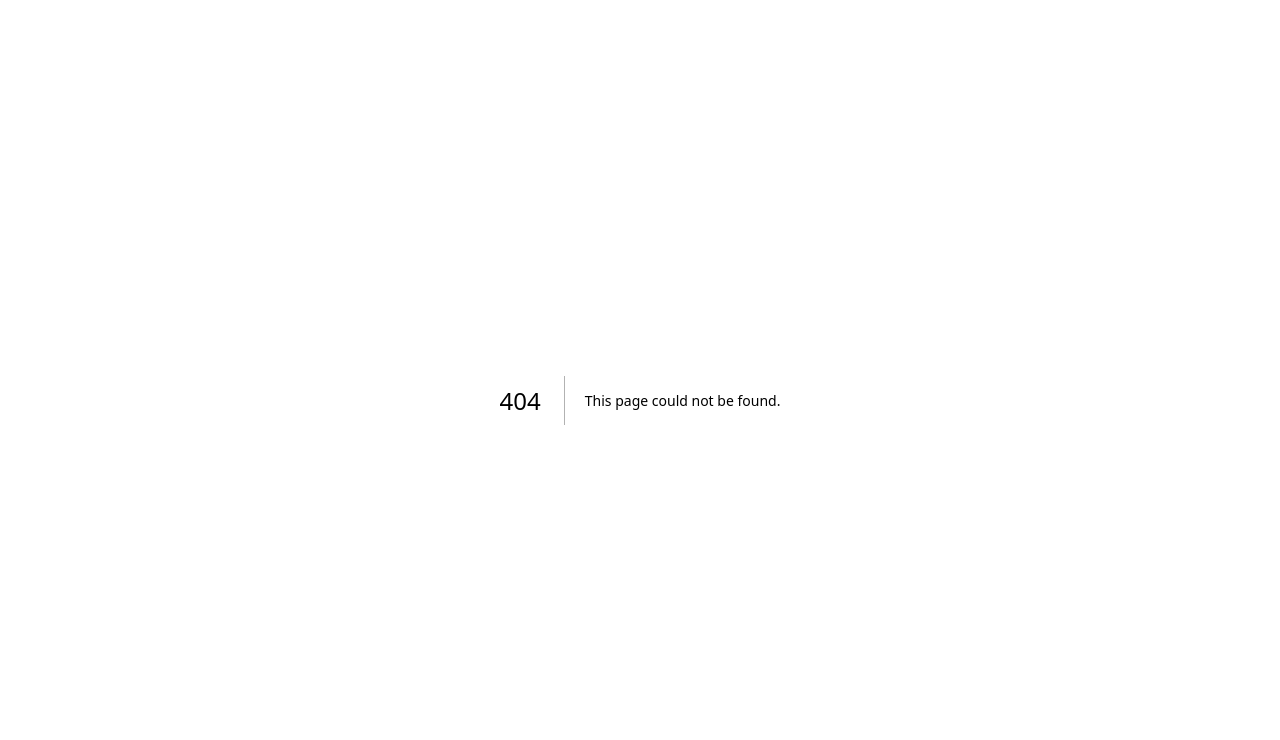
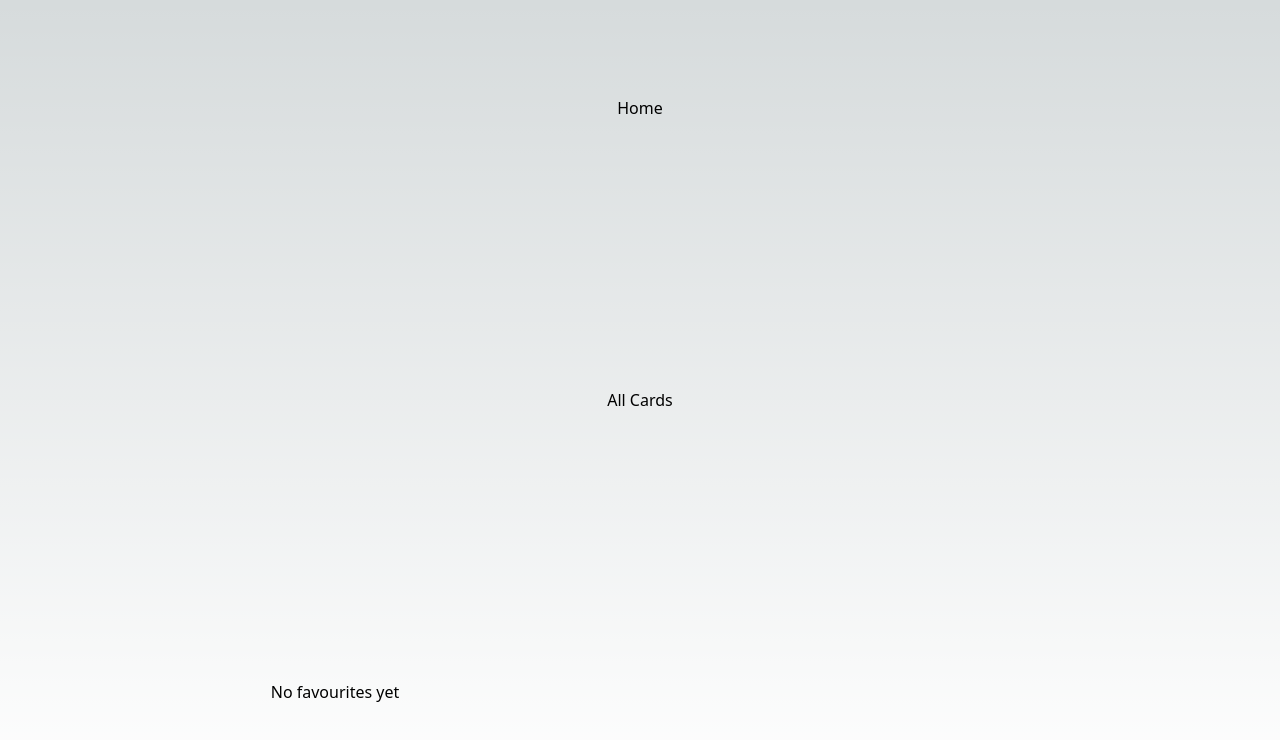
Before and after one commit to simonpartridge86/hearthstone-app, a Next.js app: page /favourites in a window 1280 px wide. Before the commit this address had no page. Shown: the top 740 px of the page. Built offline with nearby package versions, Linux system fonts and the light colour scheme.

Commit message:
implemented zustand; added favourites page; added BackButton; updated Card Page

```diff
--- a/src/app/all-cards/page.tsx
+++ b/src/app/all-cards/page.tsx
@@ -9,15 +9,16 @@ type CardBrowserProps = {
   searchParams: { limit: string };
 };
 
-const CardBrowser: React.FC<CardBrowserProps> = async ({ searchParams }) => {
+const AllCardsPage: React.FC<CardBrowserProps> = async ({ searchParams }) => {
   const limit = Number(searchParams.limit);
   const { cards }: { cards: CardData[] } = await getCards(limit);
 
   return (
     <main className="flex min-h-screen flex-col items-center justify-between p-24">
-      Card Library
+      <h1>View All Cards</h1>
       <Link href="/">Home</Link>
       <Link href="/card-search?page=1">Card Search</Link>
+      <Link href="/favourites">Favourites</Link>
       <CardContainer>
         {cards?.map((card) => {
           return <CardImage card={card} key={card.id} />;
@@ -28,4 +29,4 @@ const CardBrowser: React.FC<CardBrowserProps> = async ({ searchParams }) => {
   );
 };
 
-export default CardBrowser;
+export default AllCardsPage;
--- a/src/app/card-search/page.tsx
+++ b/src/app/card-search/page.tsx
@@ -8,7 +8,7 @@ type CardBrowserProps = {
   searchParams: { page: string };
 };
 
-const CardSearch: React.FC<CardBrowserProps> = async ({ searchParams }) => {
+const CardSearchPage: React.FC<CardBrowserProps> = async ({ searchParams }) => {
   const pageNumber = Number(searchParams.page);
   const { cards, pageCount }: { cards: CardData[]; pageCount: number } =
     await getFilteredCards(pageNumber);
@@ -33,4 +33,4 @@ const CardSearch: React.FC<CardBrowserProps> = async ({ searchParams }) => {
   );
 };
 
-export default CardSearch;
+export default CardSearchPage;
--- /dev/null
+++ b/src/app/favourites/page.tsx
@@ -0,0 +1,41 @@
+"use client";
+
+import { CardContainer } from "@/components/CardContainer";
+import { FavouriteButton } from "@/components/FavouriteButton";
+import useStore from "@/utils/zustandStore";
+import Image from "next/image";
+import Link from "next/link";
+
+const FavouritesPage = () => {
+  const { favourites } = useStore();
+
+  return (
+    <main className="flex min-h-screen flex-col items-center justify-between p-24">
+      <Link href="/">Home</Link>
+      <Link href="/all-cards?limit=100">All Cards</Link>
+      <CardContainer>
+        {!favourites.length ? (
+          <h2>No favourites yet</h2>
+        ) : (
+          favourites.map((favourite) => {
+            return (
+              <div key={favourite.id}>
+                <Link href={`/card/${favourite.id}`}>
+                  <Image
+                    src={favourite.image}
+                    width={150}
+                    height={250}
+                    alt="hearthstone card"
+                  />
+                </Link>
+                <FavouriteButton id={favourite.id} image={favourite.image} />
+              </div>
+            );
+          })
+        )}
+      </CardContainer>
+    </main>
+  );
+};
+
+export default FavouritesPage;
--- /dev/null
+++ b/src/components/BackButton.tsx
@@ -0,0 +1,9 @@
+"use client";
+
+import { useRouter } from "next/navigation";
+
+export const BackButton = () => {
+  const router = useRouter();
+
+  return <button onClick={() => router.back()}>Go Back</button>;
+};
--- a/src/components/CardImage.tsx
+++ b/src/components/CardImage.tsx
@@ -1,6 +1,7 @@
 import { CardData } from "@/utils/types";
 import Image from "next/image";
 import Link from "next/link";
+import { FavouriteButton } from "./FavouriteButton";
 
 type CardImageProps = {
   card: CardData;
@@ -8,6 +9,7 @@ type CardImageProps = {
 
 export const CardImage: React.FC<CardImageProps> = ({ card }) => {
   return (
+    <div>
       <Link href={`/card/${card.id}`}>
         <Image
           key={card.id}
@@ -17,5 +19,7 @@ export const CardImage: React.FC<CardImageProps> = ({ card }) => {
           alt="hearthstone card"
         />
       </Link>
+      <FavouriteButton id={card.id} image={card.image} />
+    </div>
   );
 };
--- /dev/null
+++ b/src/components/FavouriteButton.tsx
@@ -0,0 +1,31 @@
+"use client";
+
+import useStore from "@/utils/zustandStore";
+
+type FavouriteButtonProps = {
+  id: number;
+  image: string;
+};
+
+export const FavouriteButton: React.FC<FavouriteButtonProps> = ({
+  id,
+  image,
+}) => {
+  const { favourites, addFavourite, removeFavourite } = useStore();
+
+  const isFavourite = favourites.some((item) => item.id === id);
+
+  const handleClick = () => {
+    if (!isFavourite) {
+      addFavourite({ id, image });
+    } else {
+      removeFavourite(id);
+    }
+  };
+
+  return (
+    <button onClick={handleClick}>
+      {!isFavourite ? "Add to Favourites" : "Remove Favourite"}
+    </button>
+  );
+};
--- a/src/utils/fetchFunctions.ts
+++ b/src/utils/fetchFunctions.ts
@@ -41,7 +41,7 @@ export const getCards = async (limit: number) => {
   }
 };
 
-//fetches 20 cards according to filters (4876 total "cardCount")
+//fetches cards according to filters (4876 total "cardCount")
 
 export const getFilteredCards = async (page: number) => {
   const pageSize = 20;
--- /dev/null
+++ b/src/utils/zustandStore.ts
@@ -0,0 +1,25 @@
+"use client";
+
+import { create } from "zustand";
+
+type ZustandState = {
+  favourites: { id: number; image: string }[];
+  addFavourite: (favourite: { id: number; image: string }) => void;
+  removeFavourite: (id: number) => void;
+};
+
+const useStore = create<ZustandState>()((set) => ({
+  favourites: [],
+
+  addFavourite: (favourite) =>
+    set((state) => ({
+      favourites: [favourite, ...state.favourites],
+    })),
+
+  removeFavourite: (id: number) =>
+    set((state) => ({
+      favourites: state.favourites.filter((favourite) => favourite.id !== id),
+    })),
+}));
+
+export default useStore;
```
Also changed, not shown: src/app/card/[id]/page.tsx (+13 -3 lines). Lines whose indentation alone changed are shown as unchanged.
